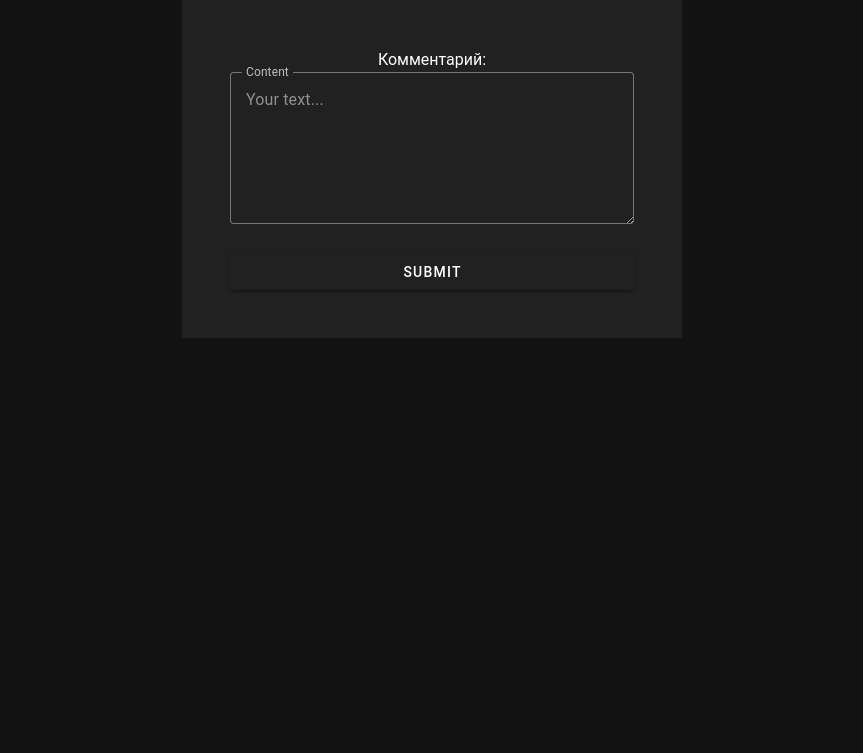
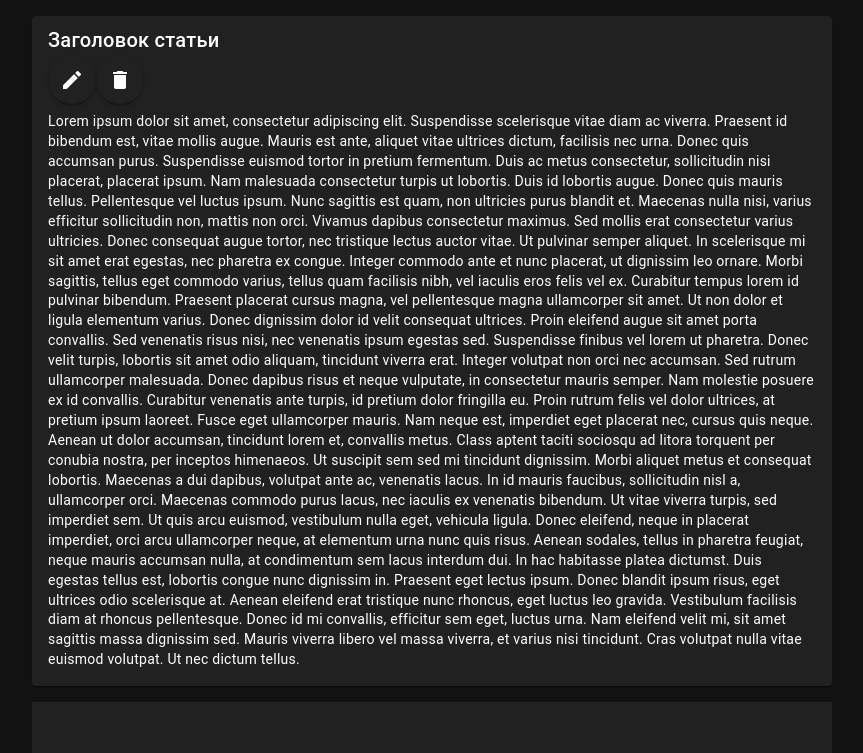
Before and after one commit to VIM-prog/Articles, a Vue app in the folder front/: page / in a window 1280 px wide. Shown: the top 753 px of the page, without its empty margins (208-1071 px from the left). Built offline with nearby package versions, Linux system fonts and the light colour scheme.

Commit message:
TheFourthLevel_front
Добавлены подсказки и реализован  компонент просмотра статьи

```diff
--- a/front/package.json
+++ b/front/package.json
@@ -13,7 +13,7 @@
     "vue": "^3.4.31",
     "vue-router": "^4.4.5",
     "vuetify": "^3.6.11",
-    "vuex": "^4.0.2"
+    "vuex": "^4.1.0"
   },
   "devDependencies": {
     "@vitejs/plugin-vue": "^5.0.5",
--- a/front/src/App.vue
+++ b/front/src/App.vue
@@ -1,12 +1,15 @@
 <template>
   <v-app>
     <v-main>
+      <ArticleViewer/>
       <CommentsForm/>
+      <ListComments/>
     </v-main>
   </v-app>
 </template>
 
 <script setup>
+import ArticleViewer from './components/ArticleViewer.vue'
 import ArticleForm from './components/ArticleForm.vue';
 import ListComments from './components/ListComments.vue';
 import CommentsForm from './components/CommentsForm.vue';
--- a/front/src/components/ArticleForm.vue
+++ b/front/src/components/ArticleForm.vue
@@ -1,5 +1,5 @@
 <template>
-  <v-sheet class="mx-auto" width="500">
+  <v-sheet class="mx-auto" width="800">
     <form @submit.prevent="handleSubmit">
       <v-container class="pa-md-12">
         <div class="form-group">
--- /dev/null
+++ b/front/src/components/ArticleViewer.vue
@@ -0,0 +1,78 @@
+<template>
+    <v-container>
+      <v-card class="mx-auto" max-width="800">
+        <v-card-title>
+          {{ article.title }}
+          <v-spacer></v-spacer>
+          <v-btn icon @click="editArticle">
+            <v-tooltip activator="parent" location="end">Редактировать</v-tooltip>
+            <v-icon>mdi-pencil</v-icon>
+          </v-btn>
+          <v-btn icon @click="deleteArticle">
+            <v-icon>mdi-delete</v-icon>
+            <v-tooltip activator="parent" location="end">Удалить</v-tooltip>
+          </v-btn>
+        </v-card-title>
+        <v-card-text>
+          {{ article.content }}
+        </v-card-text>
+      </v-card>
+    </v-container>
+  </template>
+
+  <script>
+  export default {
+    name: 'ArticleView',
+    data() {
+      return {
+        article: {
+          title: 'Заголовок статьи',
+          content: `Lorem ipsum dolor sit amet, consectetur adipiscing elit. Suspendisse scelerisque vitae diam ac viverra.
+          Praesent id bibendum est, vitae mollis augue. Mauris est ante, aliquet vitae ultrices dictum, facilisis nec urna.
+          Donec quis accumsan purus. Suspendisse euismod tortor in pretium fermentum. Duis ac metus consectetur, sollicitudin
+          nisi placerat, placerat ipsum. Nam malesuada consectetur turpis ut lobortis. Duis id lobortis augue. Donec quis mauris
+          tellus. Pellentesque vel luctus ipsum. Nunc sagittis est quam, non ultricies purus blandit et. Maecenas nulla nisi,
+          varius efficitur sollicitudin non, mattis non orci. Vivamus dapibus consectetur maximus.
+
+        Sed mollis erat consectetur varius ultricies. Donec consequat augue tortor, nec tristique lectus auctor vitae.
+        Ut pulvinar semper aliquet. In scelerisque mi sit amet erat egestas, nec pharetra ex congue. Integer commodo ante et
+        nunc placerat, ut dignissim leo ornare. Morbi sagittis, tellus eget commodo varius, tellus quam facilisis nibh, vel
+        iaculis eros felis vel ex. Curabitur tempus lorem id pulvinar bibendum. Praesent placerat cursus magna, vel pellentesque
+        magna ullamcorper sit amet. Ut non dolor et ligula elementum varius. Donec dignissim dolor id velit consequat ultrices.
+
+        Proin eleifend augue sit amet porta convallis. Sed venenatis risus nisi, nec venenatis ipsum egestas sed. Suspendisse
+        finibus vel lorem ut pharetra. Donec velit turpis, lobortis sit amet odio aliquam, tincidunt viverra erat. Integer
+        volutpat non orci nec accumsan. Sed rutrum ullamcorper malesuada. Donec dapibus risus et neque vulputate, in consectetur
+        mauris semper. Nam molestie posuere ex id convallis. Curabitur venenatis ante turpis, id pretium dolor fringilla eu.
+
+        Proin rutrum felis vel dolor ultrices, at pretium ipsum laoreet. Fusce eget ullamcorper mauris. Nam neque est, imperdiet
+        eget placerat nec, cursus quis neque. Aenean ut dolor accumsan, tincidunt lorem et, convallis metus. Class aptent taciti
+        sociosqu ad litora torquent per conubia nostra, per inceptos himenaeos. Ut suscipit sem sed mi tincidunt dignissim.
+        Morbi aliquet metus et consequat lobortis. Maecenas a dui dapibus, volutpat ante ac, venenatis lacus. In id mauris
+        faucibus, sollicitudin nisl a, ullamcorper orci. Maecenas commodo purus lacus, nec iaculis ex venenatis bibendum. Ut
+        vitae viverra turpis, sed imperdiet sem.
+
+        Ut quis arcu euismod, vestibulum nulla eget, vehicula ligula. Donec eleifend, neque in placerat imperdiet, orci arcu
+        ullamcorper neque, at elementum urna nunc quis risus. Aenean sodales, tellus in pharetra feugiat, neque mauris accumsan
+        nulla, at condimentum sem lacus interdum dui. In hac habitasse platea dictumst. Duis egestas tellus est, lobortis congue
+         nunc dignissim in. Praesent eget lectus ipsum. Donec blandit ipsum risus, eget ultrices odio scelerisque at. Aenean
+         eleifend erat tristique nunc rhoncus, eget luctus leo gravida. Vestibulum facilisis diam at rhoncus pellentesque. Donec
+         id mi convallis, efficitur sem eget, luctus urna. Nam eleifend velit mi, sit amet sagittis massa dignissim sed. Mauris
+         viverra libero vel massa viverra, et varius nisi tincidunt. Cras volutpat nulla vitae euismod volutpat. Ut nec dictum
+         tellus.`,
+        },
+      };
+    },
+    methods: {
+      editArticle() {
+
+      },
+      deleteArticle() {
+
+        }
+      }
+    }
+  </script>
+
+  <style scoped>
+  </style>
--- a/front/src/components/CommentsForm.vue
+++ b/front/src/components/CommentsForm.vue
@@ -1,5 +1,5 @@
 <template>
-    <v-sheet class="mx-auto" width="500">
+    <v-sheet class="mx-auto" width="800">
       <form @submit.prevent="handleSubmit">
         <v-container class="pa-md-12">
           <div class="form-group">
@@ -8,13 +8,13 @@
               id="content"
               class="mx-auto"
               label="Content"
-              max-width="500"
+              max-width="800"
               persistent-placeholder
               placeholder="Your text..."
               variant="outlined"
             />
           </div>
-          <v-btn class="mt-2" type="submit" block>Submit</v-btn>
+          <v-btn class="mt-2" type="submit" block>Отправить</v-btn>
         </v-container>
       </form>
     </v-sheet>
--- a/front/src/components/ListComments.vue
+++ b/front/src/components/ListComments.vue
@@ -1,5 +1,5 @@
 <template>
-    <v-card class="mx-auto" max-width="500">
+    <v-card class="mx-auto" max-width="800">
       <v-list lines="two">
         <v-list-item v-for="(comment, index) in comments" :key="index">
           <template v-slot:subtitle>
@@ -8,9 +8,11 @@
           <template v-slot:append>
             <v-btn icon @click="editComment(index)">
               <v-icon>mdi-pencil</v-icon>
+              <v-tooltip activator="parent" location="end">Редактировать</v-tooltip>
             </v-btn>
             <v-btn icon @click="deleteComment(index)">
               <v-icon>mdi-delete</v-icon>
+              <v-tooltip activator="parent" location="end">Удалить</v-tooltip>
             </v-btn>
           </template>
           <v-divider v-for="n in comments.length - 1" :key="`divider-${n}`" color="white" thickness="2"></v-divider>
--- a/front/src/main.js
+++ b/front/src/main.js
@@ -1,6 +1,6 @@
 /**
  * main.js
- *
+
  * Bootstraps Vuetify and other plugins then mounts the App`
  */
 
@@ -10,6 +10,7 @@ import { registerPlugins } from '@/plugins'
 // Components
 import App from './App.vue'
 
+
 // Composables
 import { createApp } from 'vue'
 
```
Also changed, not shown: front/src/plugins/index.js (line endings or trailing spaces), 1 other file (tests, documents, lock files or other folders).
